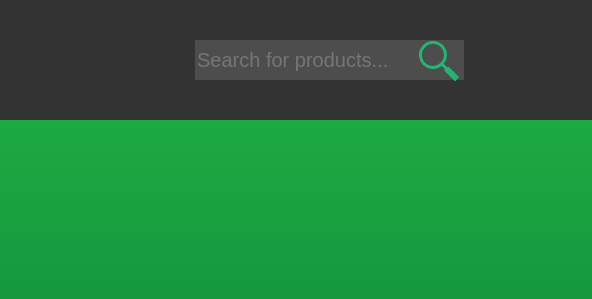
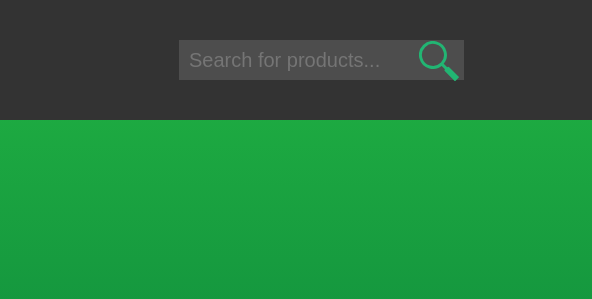
Before and after one commit to BAaboe/nettsideDesign-ting, a plain HTML site: page about/index.html in a window 1280 px wide. Shown: the top 299 px of the page, 688-1280 px from the left. Drawn offline with Linux system fonts and the light colour scheme; files whose address does not match are found by name.

Commit message:
changes in the css file

```diff
--- a/about/index.html
+++ b/about/index.html
@@ -4,6 +4,7 @@
     <meta charset="UTF-8">
     <meta http-equiv="X-UA-Compatible" content="IE=edge">
     <meta name="viewport" content="width=device-width, initial-scale=1.0">
+    <link rel="icon" href="assets/logo_2.svg">
     <link rel="stylesheet" href="../assets/index.css">
     <script src="index.js"></script>
     <title>Home</title>
--- a/assets/index.css
+++ b/assets/index.css
@@ -2,7 +2,6 @@ body{
     margin: 0;
     padding: 0;
     cursor: default;
-    height: 100vh;
     background: rgb(34,181,67);
     background: linear-gradient(0deg,  rgba(0,104,55,1) 0%, rgba(34,181,67,1) 100%);
     background-attachment: fixed;
@@ -59,6 +58,7 @@ div.fake_input input{
     height: 5vh;
     box-sizing: border-box;
     color: white;
+    padding: 10px;
 }
 
 
@@ -158,8 +158,6 @@ a:visited{
     position: absolute;
     top: 15vh;
     width: 100%;
-    height: 100%;
-    margin-bottom: -15vh;
 }
 
 #header1{
```
Also changed, not shown: index.html (+1 -0 lines), products/index.html (+1 -0 lines), products/temp.html (+1 -0 lines), searchresult/index.html (+1 -0 lines), assets/logo_2.svg (added).
